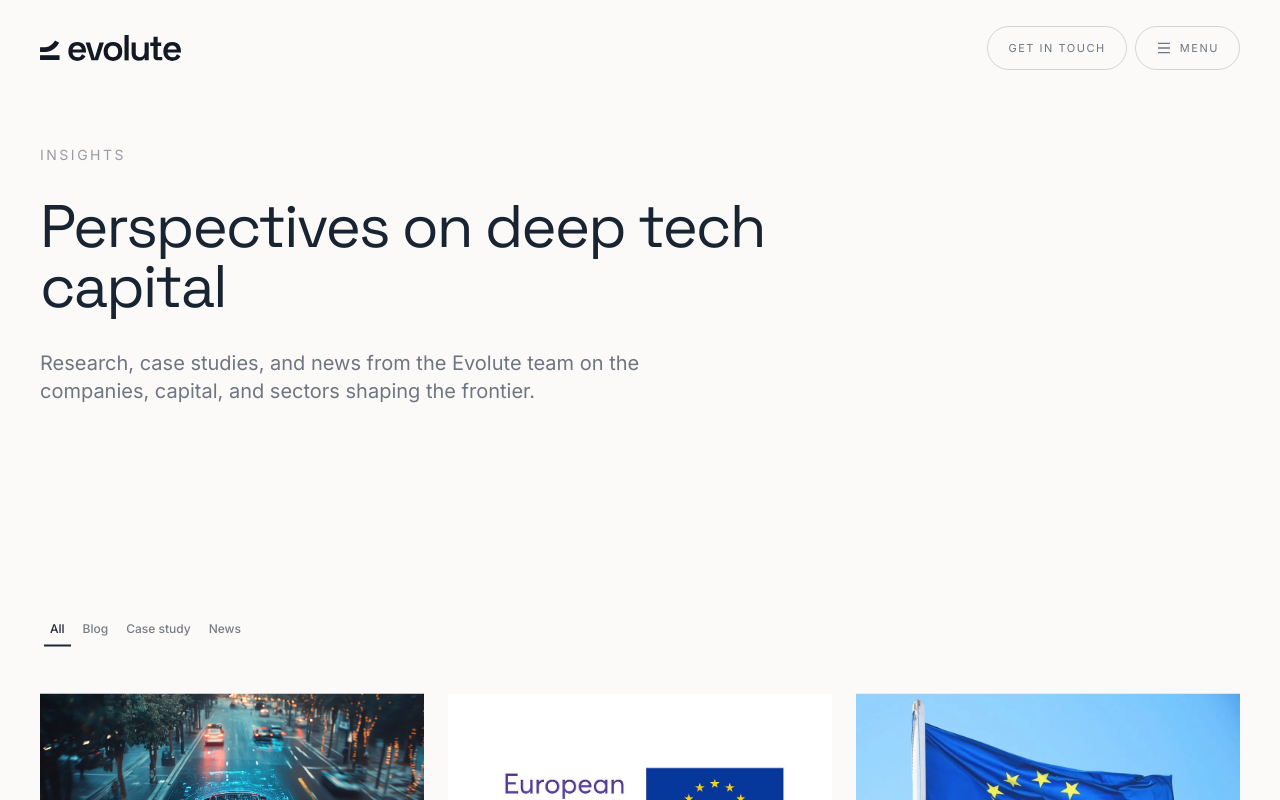
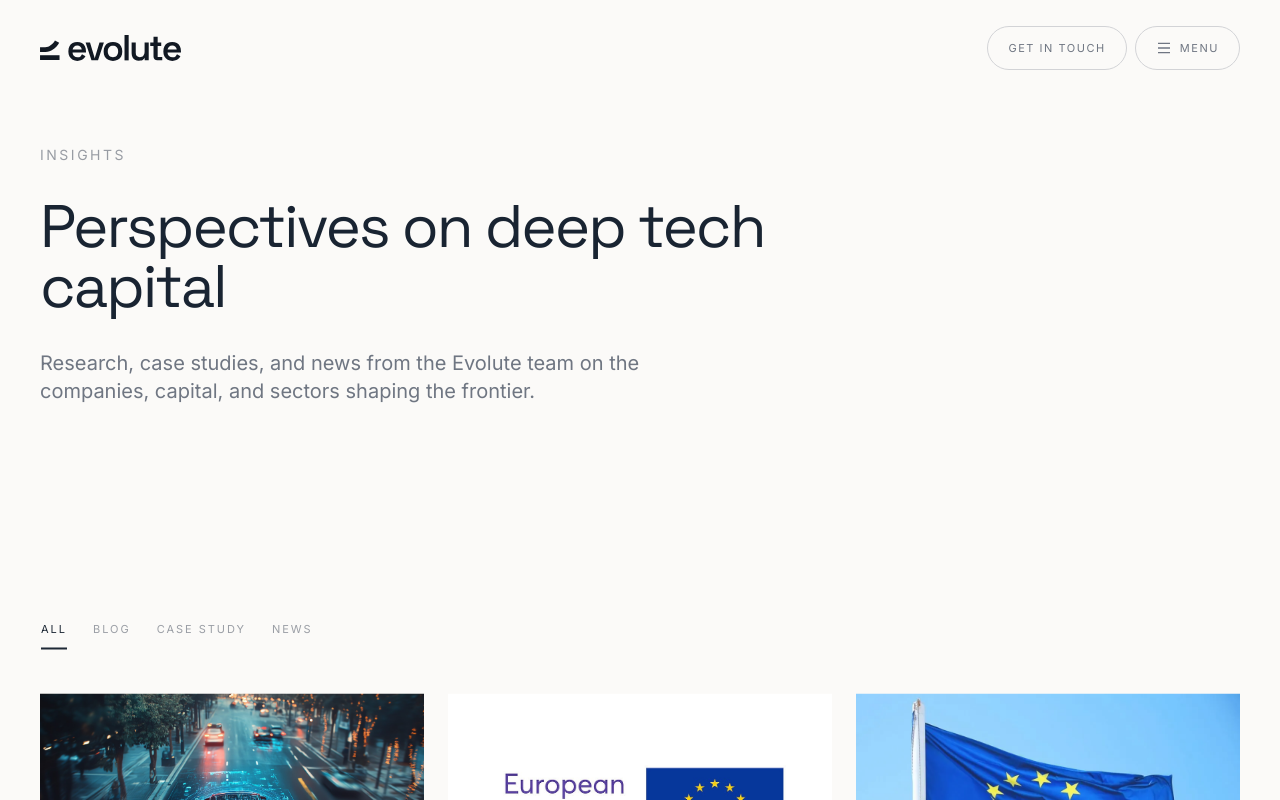
Before and after one commit to SD4444/Evolute-website, a Next.js app: page /insights in a window 1280 px wide. Shown: the top 800 px of the page. Built offline with nearby package versions, Linux system fonts and the light colour scheme; a web font is replaced by a local one.

Commit message:
Restyle insights filter tabs as editorial microlabels
Co-Authored-By: Claude Fable 5 <noreply@anthropic.com>

```diff
--- a/src/app/insights/insights-filter.tsx
+++ b/src/app/insights/insights-filter.tsx
@@ -18,9 +18,13 @@ export function InsightsFilter({ insights }: { insights: Insight[] }) {
 
   return (
     <Tabs value={filter} onValueChange={(value) => setFilter(value as Filter)}>
-      <TabsList className="mb-10" variant="line">
+      <TabsList className="mb-10 h-auto gap-6 p-0" variant="line">
         {FILTERS.map((item) => (
-          <TabsTrigger key={item} value={item}>
+          <TabsTrigger
+            className="px-0 py-2 text-[0.6875rem] font-normal tracking-[0.18em] text-gray-400 uppercase transition-colors hover:text-navy-700 data-active:text-navy-700"
+            key={item}
+            value={item}
+          >
             {item}
           </TabsTrigger>
         ))}
```
